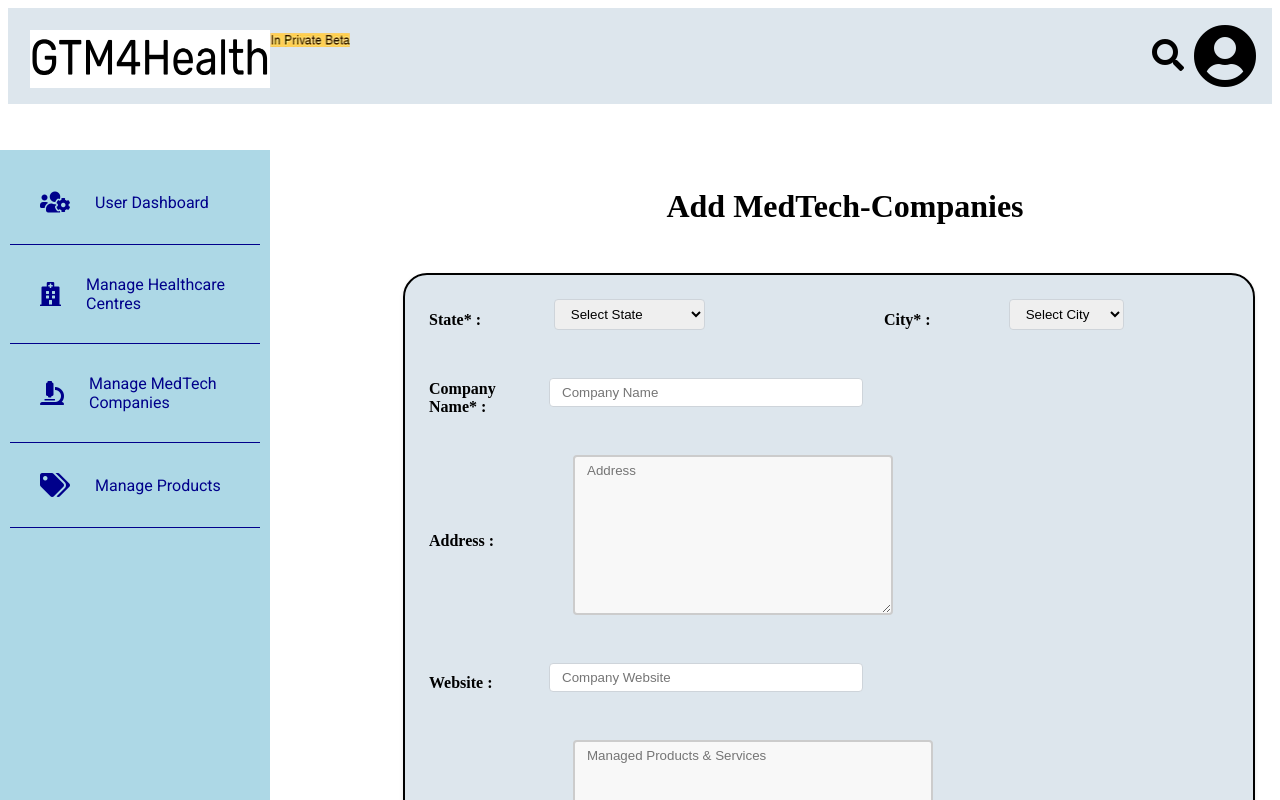
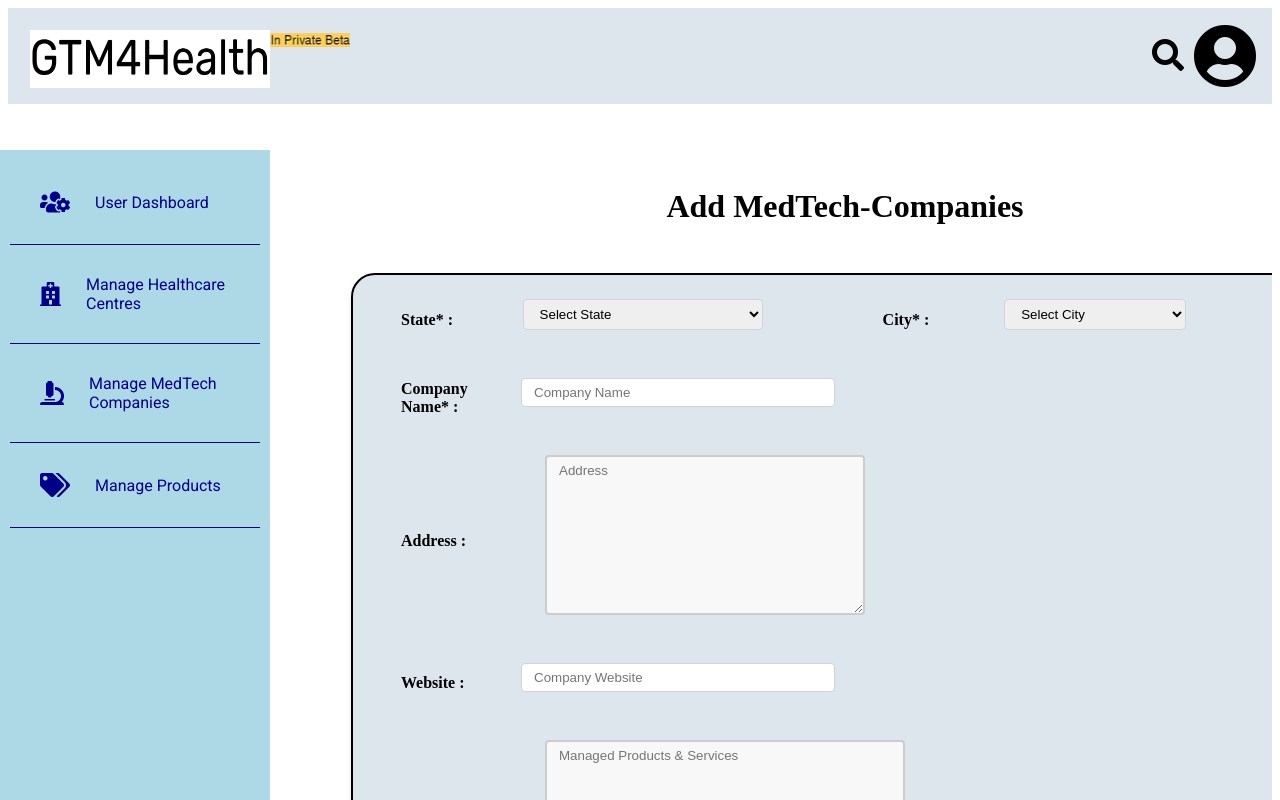
Before and after one commit to Sree-Harsha-PS/GTM4Health-Product, a React (Create React App) app: page /admin/dashboard/Add-MedTech-Companies in a window 1280 px wide. Shown: the top 800 px of the page. Built offline with nearby package versions, Linux system fonts and the light colour scheme.

Commit message:
Forms Adjust v1.2.16

```diff
--- a/src/styles.css
+++ b/src/styles.css
@@ -567,13 +567,16 @@ button[type="submit"]:hover {
   flex-direction: column;
   padding-bottom: 1.5rem;
   gap: 0;
-  width: 100vh;
+  width: 110vh;
   margin: 0 auto;
   max-height: 250vh;
   height: auto;
   border-radius: 1.5rem;
   padding: 1.5rem;
   border: 2px solid #000;
+  padding-left:3rem;
+  margin-left:2rem;
+  margin-right:2rem;
 }
 
 .dashboard-content {
@@ -1173,7 +1176,7 @@ form.hospital-f .hsubtn {
 
 .f-label{
   gap: 3rem;
-  margin-right: .8rem;
+  margin-right: .6rem;
 }
 
 .home-button {
@@ -1189,6 +1192,10 @@ form.hospital-f .hsubtn {
   background-color: #0056b3;
 }
 
+.wd50{
+  width: 50%;
+}
+
 
 
 
```
